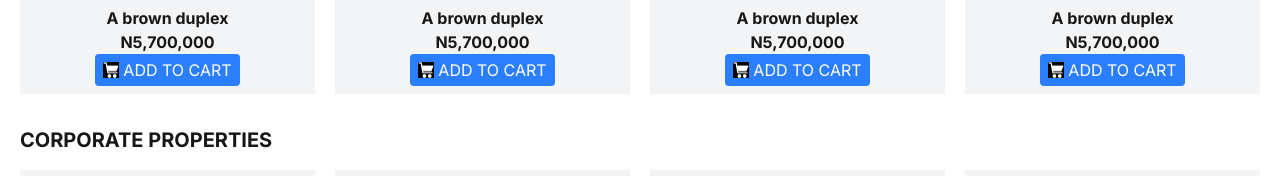
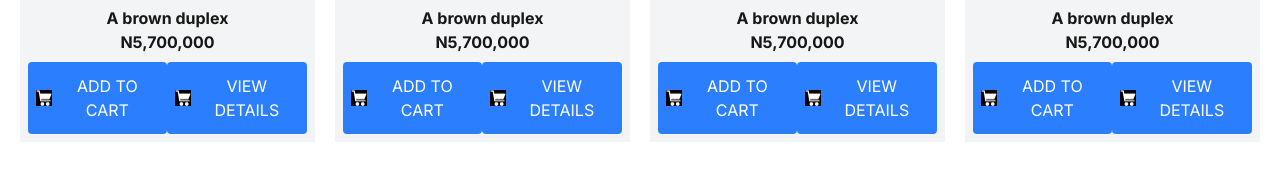
Before and after one commit to PrinceSamuelAdeyemo/blockchain-ai-realestate, a Next.js app in the folder frontend/dapp-ai-realestate/: page / in a window 1280 px wide. Shown: the part 722-898 px from the top of the page. Built offline with nearby package versions, Linux system fonts and the light colour scheme; no server answers.

Commit message:
Update frontend/dapp-ai-realestate/components/PropertyCard.tsx

```diff
--- a/frontend/dapp-ai-realestate/components/PropertyCard.tsx
+++ b/frontend/dapp-ai-realestate/components/PropertyCard.tsx
@@ -1,8 +1,23 @@
+"use client"
+
 import React from 'react';
 import Image from 'next/image';
 import { PropertyProps } from '../types';
+import { useRouter } from 'next/navigation';
+import Link from 'next/link';
 
-const PropertyCard: React.FC<PropertyProps> = ({ image, title, price }) => {
+const PropertyCard: React.FC<PropertyProps> = ({ image, title, price, propertyId }) => {
+  const router = useRouter();
+
+  const openPropertyDetails = (propertyId: number) => {
+    router.push(`/property/${propertyId}`);
+  }
+  const addToCart = () => {
+    // Logic to add the property to the cart
+    console.log(`Property ${propertyId} added to cart`);
+  };
+
+
   return (
     <div className="text-center">
       <div className=" bg-gray-100 p-2 hover:shadow-md transition-shadow duration-300">
@@ -16,7 +31,8 @@ const PropertyCard: React.FC<PropertyProps> = ({ image, title, price }) => {
         </div>
         <p className="font-bold mt-2">{title}</p>
         <p className="font-bold">{price}</p>
-        <button className="bg-blue-500 hover:bg-blue-600 text-white py-1 px-2 rounded flex items-center justify-center mx-auto transition-colors duration-300">
+        <div className="flex justify-center items-center mt-2">
+          <button className="bg-blue-500 hover:bg-blue-600 text-white py-3 px-2 rounded flex items-center justify-center mx-auto transition-colors duration-300">
             <Image
               className="w-4 h-4 mr-1 bg-white text-white"
               src="/icons/images - 2022-09-10T130706.541_1.jpeg"
@@ -26,6 +42,17 @@ const PropertyCard: React.FC<PropertyProps> = ({ image, title, price }) => {
             />
             ADD TO CART
           </button>
+          <button onClick={() => openPropertyDetails(1)} className="bg-blue-500 hover:bg-blue-600 text-white py-3 px-2 rounded flex items-center justify-center mx-auto transition-colors duration-300">
+            <Image
+              className="w-4 h-4 mr-1 bg-white text-white"
+              src="/icons/images - 2022-09-10T130706.541_1.jpeg"
+              alt="cart"
+              width={16}
+              height={16}
+            />
+            VIEW  DETAILS
+          </button>
+        </div>
       </div>
     </div>
   );
```
Lines whose indentation alone changed are shown as unchanged.
